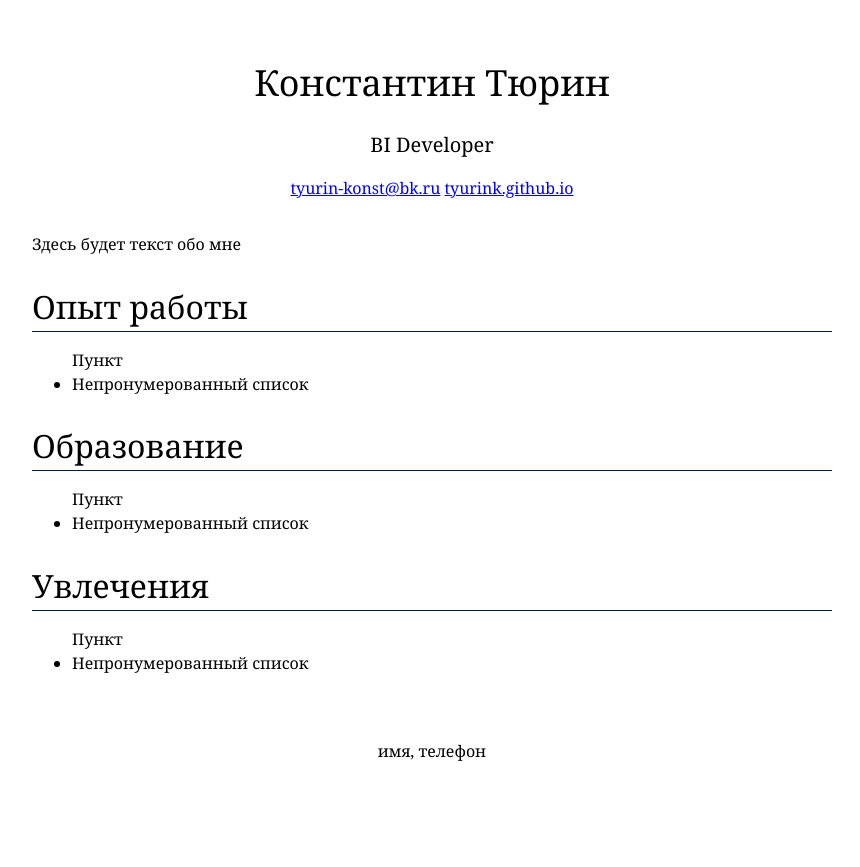
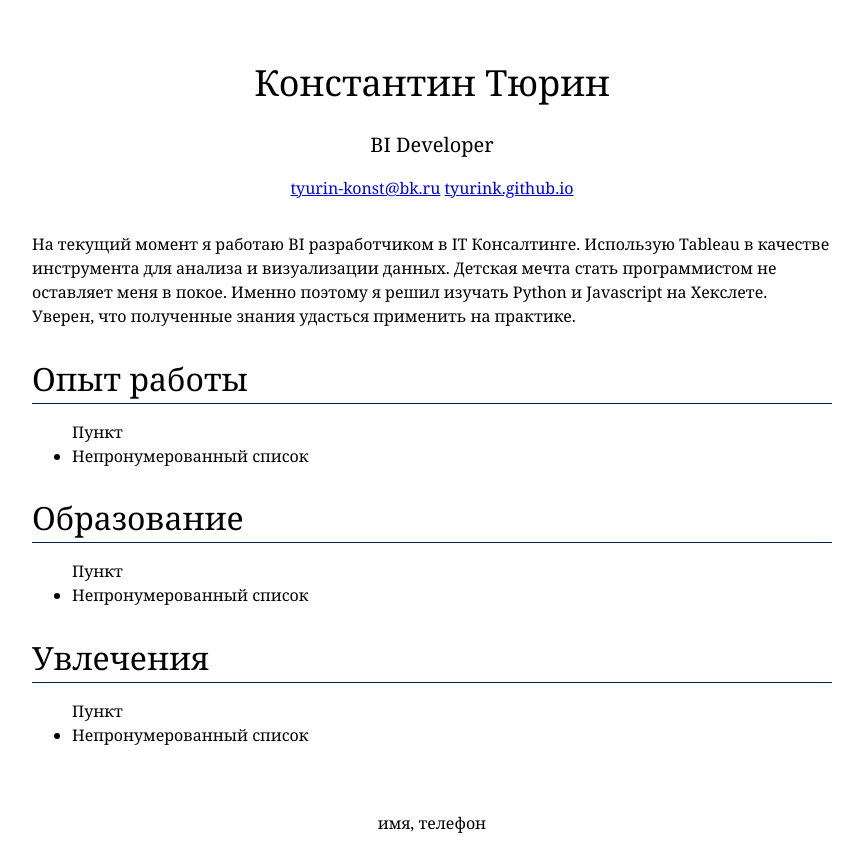
Before and after one commit to konstantin1710/ktyurin, a plain HTML site: page index.html in a window 1280 px wide. Shown: the whole page, without its empty margins (208-1068 px from the left). Before the commit the page ends 800 px from the top, so only its background shows below. Drawn offline with Linux system fonts and the light colour scheme.

Commit message:
Update index.html

```diff
--- a/index.html
+++ b/index.html
@@ -13,7 +13,11 @@
           <p>   <a href="mailto:tyurin-konst@bk.ru">tyurin-konst@bk.ru</a>
                 <a href="https://tyurink.github.io/">tyurink.github.io</a></p>
       </div>
-      <div id='main'>Здесь будет текст обо мне
+      <div id='main'>На текущий момент я работаю BI разработчиком в IT Консалтинге.
+				Использую Tableau в качестве инструмента для анализа и визуализации данных.
+				Детская мечта стать программистом не оставляет меня в покое.
+				Именно поэтому я решил изучать Python и Javascript на Хекслете.
+				Уверен, что полученные знания удасться применить на практике.
 		    <div>
                 <h2>Опыт работы</h2>
                 <ul>Пункт
```
